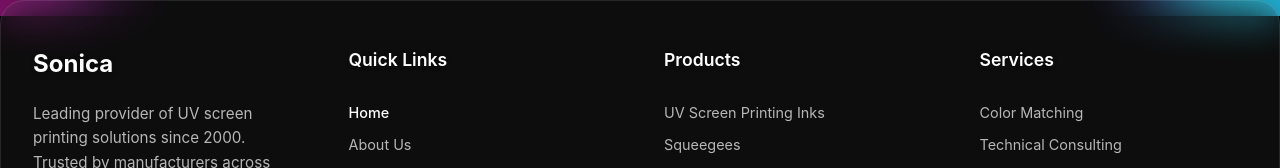
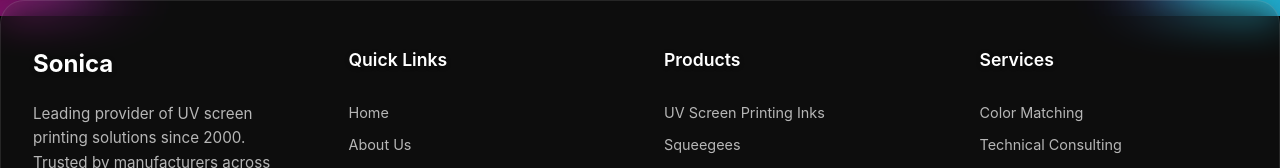
Before and after one commit to punpat2000/sonica, an Angular app: page /products/inks in a window 1280 px wide. Shown: the part 784-952 px from the top of the page. Built offline with nearby package versions, Linux system fonts and the light colour scheme.

Commit message:
fix: router link active for /

```diff
--- a/src/app/layout/footer/footer.component.html
+++ b/src/app/layout/footer/footer.component.html
@@ -48,7 +48,7 @@
       <div class="footer-section">
         <h4 class="footer-heading" i18n="@@footer.quickLinks">Quick Links</h4>
         <ul class="footer-links">
-          <li><a routerLink="/" routerLinkActive="active" i18n="@@footer.home">Home</a></li>
+          <li><a routerLink="/" routerLinkActive="active" [routerLinkActiveOptions]="{exact: true}" i18n="@@footer.home">Home</a></li>
           <li><a routerLink="/about" routerLinkActive="active" i18n="@@footer.about">About Us</a></li>
           <li><a routerLink="/industries" routerLinkActive="active" i18n="@@footer.industries">Industries</a></li>
           <li><a routerLink="/resources" routerLinkActive="active" i18n="@@footer.resources">Resources</a></li>
```
